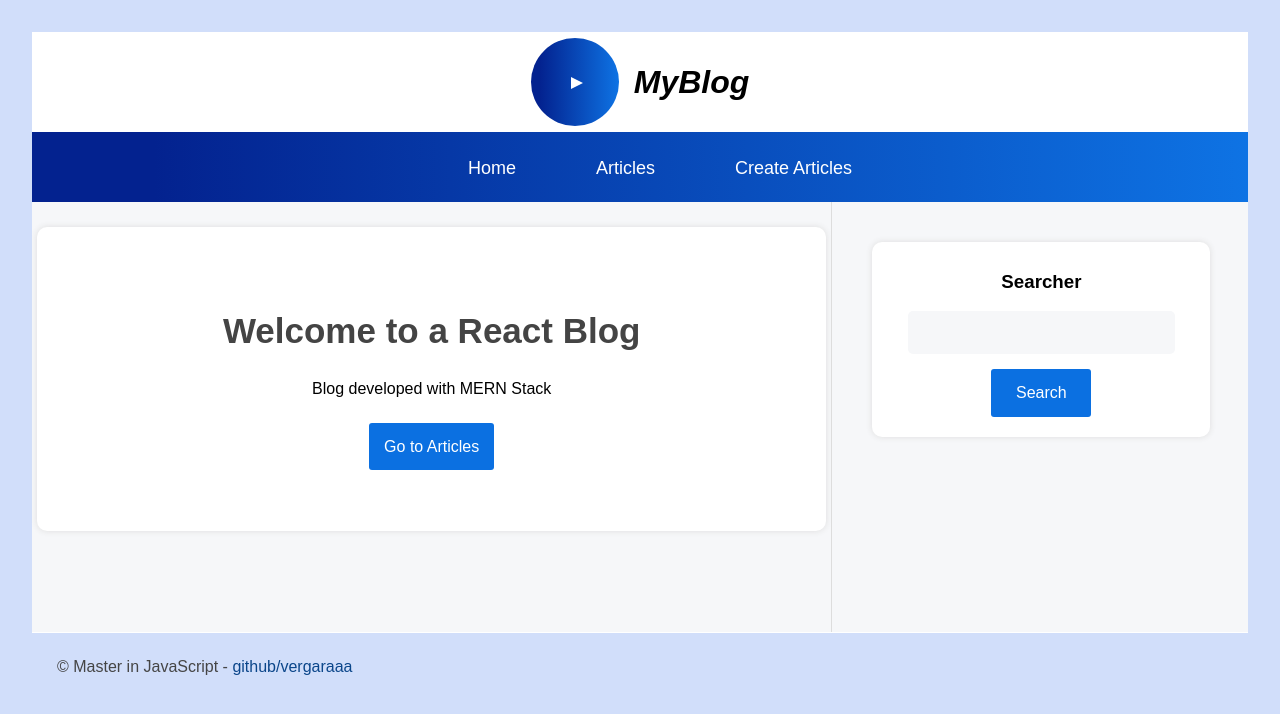
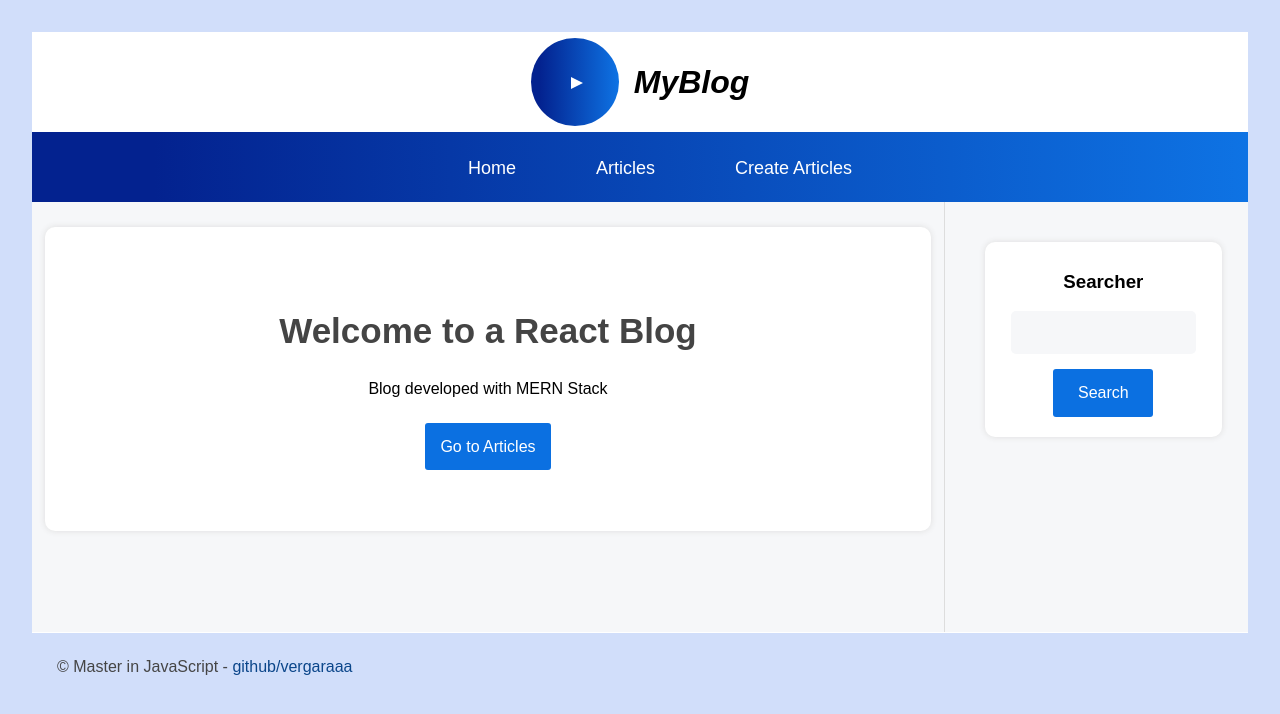
Before and after one commit to vergaraaa/nodejs-react-blog-frontend, a React (Vite) app: page / in a window 1280 px wide. Shown: the top 714 px of the page. Built offline with nearby package versions, Linux system fonts and the light colour scheme.

Commit message:
fix: style frid template columns

```diff
--- a/src/index.css
+++ b/src/index.css
@@ -19,6 +19,7 @@ body {
       "footer footer footer footer"
   ;
   grid-template-rows: 100px 70px auto 70px;
+  grid-template-columns: 1fr 1fr 1fr 1fr;
 }
 
 
```
